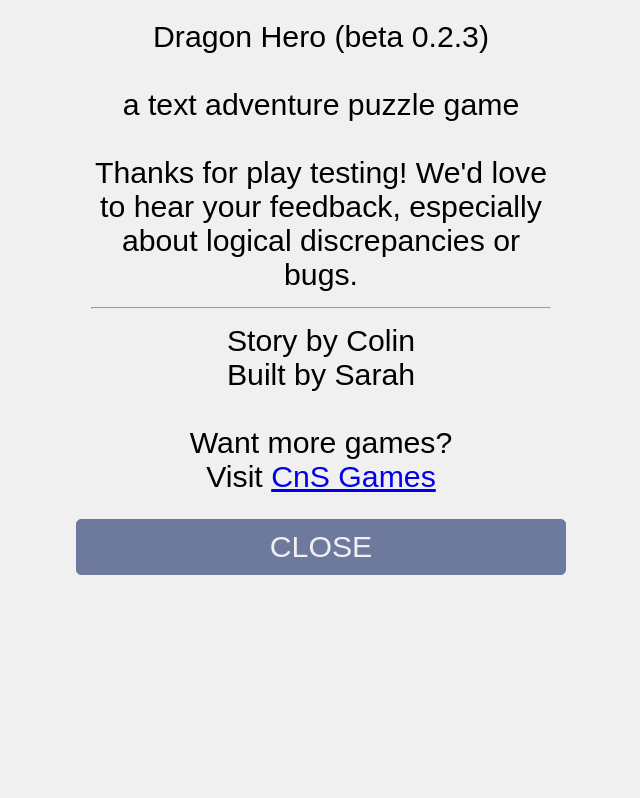
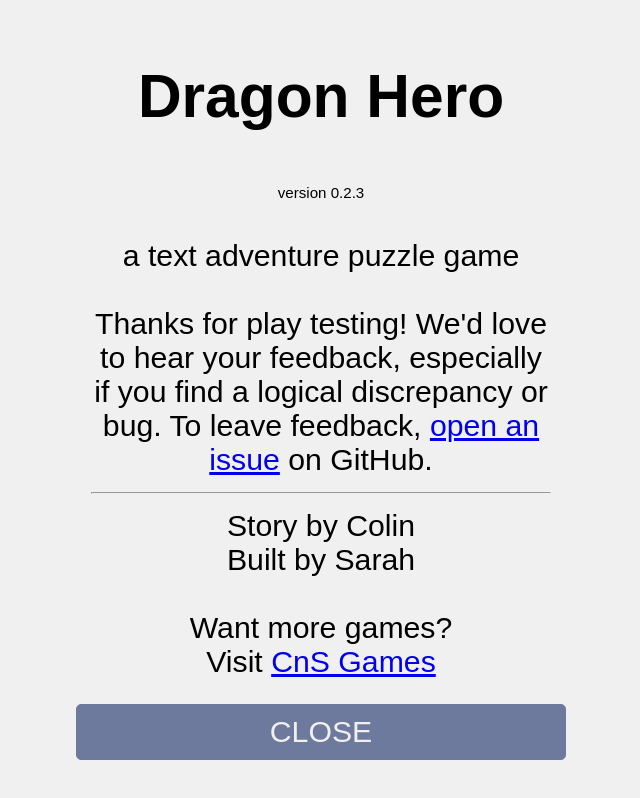
Before and after one commit to skedwards88/dragon, a React app: page / in a window 1280 px wide. Both pictures are taken after a click on the button 640 px from the left and 924 px from the top of the page. Shown: the part 8-806 px from the top of the page, without its empty margins (319-959 px from the left). Built offline with nearby package versions, Linux system fonts and the light colour scheme.

Commit message:
update info text

```diff
--- a/src/App.css
+++ b/src/App.css
@@ -25,6 +25,13 @@ body,
  */
 }
 
+h1 {
+  font-size: min(1.6cm, 10vmin);
+}
+
+small {
+  font-size: min(0.4cm, 4vmin);
+}
 #location-screen {
   display: flex;
   flex-direction: column;
--- a/src/components/info.js
+++ b/src/components/info.js
@@ -2,10 +2,15 @@ import React from "react";
 import packageJson from "../../package.json";
 
 export default function Info({ setCurrentDisplay }) {
+  const feedbackLink = `https://github.com/skedwards88/dragon/issues/new?body=Dragon+Hero+version+${packageJson.version}`;
   return (
     <div className="App">
       <div className="description">
-        {`Dragon Hero (beta ${packageJson.version})\n\na text adventure puzzle game\n\nThanks for play testing! We'd love to hear your feedback, especially about logical discrepancies or bugs.`}
+        <h1>Dragon Hero</h1>
+        <small>{`version ${packageJson.version}\n\n`}</small>
+        {`a text adventure puzzle game\n\nThanks for play testing! We'd love to hear your feedback, especially if you find a logical discrepancy or bug. To leave feedback, `}
+        <a href={feedbackLink}>open an issue</a>
+        {" on GitHub."}
         {<hr></hr>}
         {`Story by Colin\nBuilt by Sarah\n\nWant more games?\nVisit `}
         <a href="https://skedwards88.github.io/portfolio/">CnS Games</a>
```
